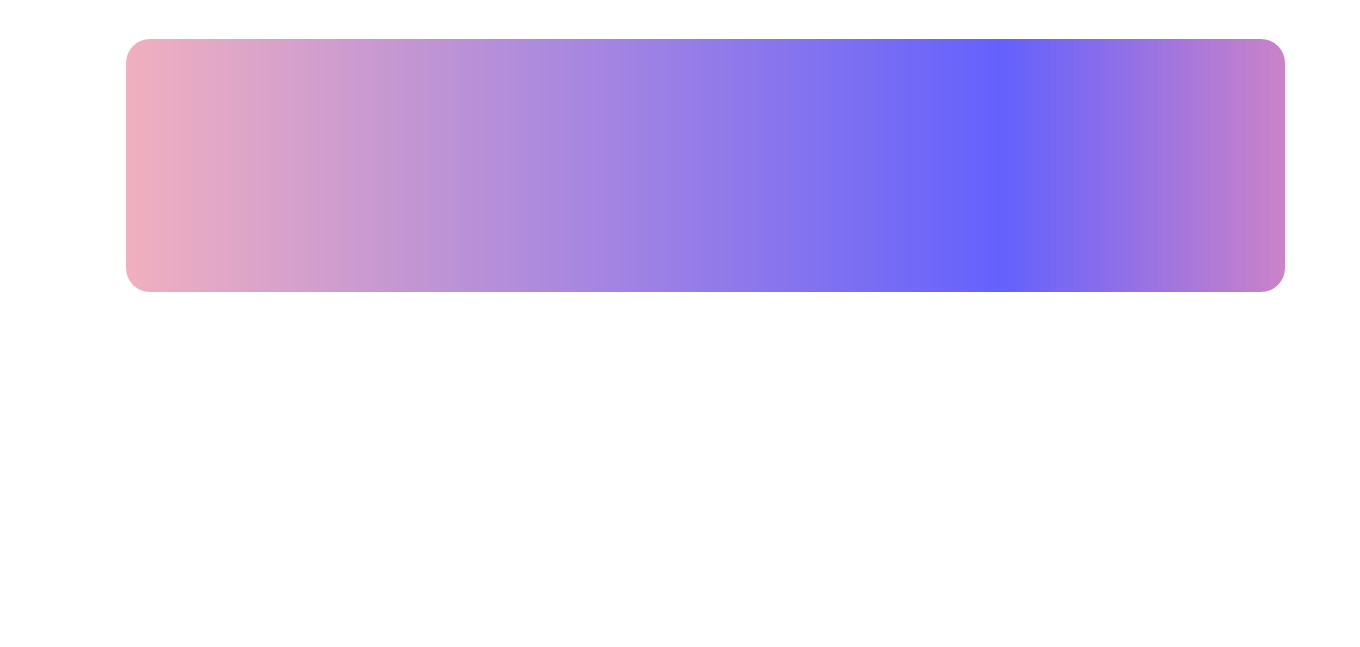
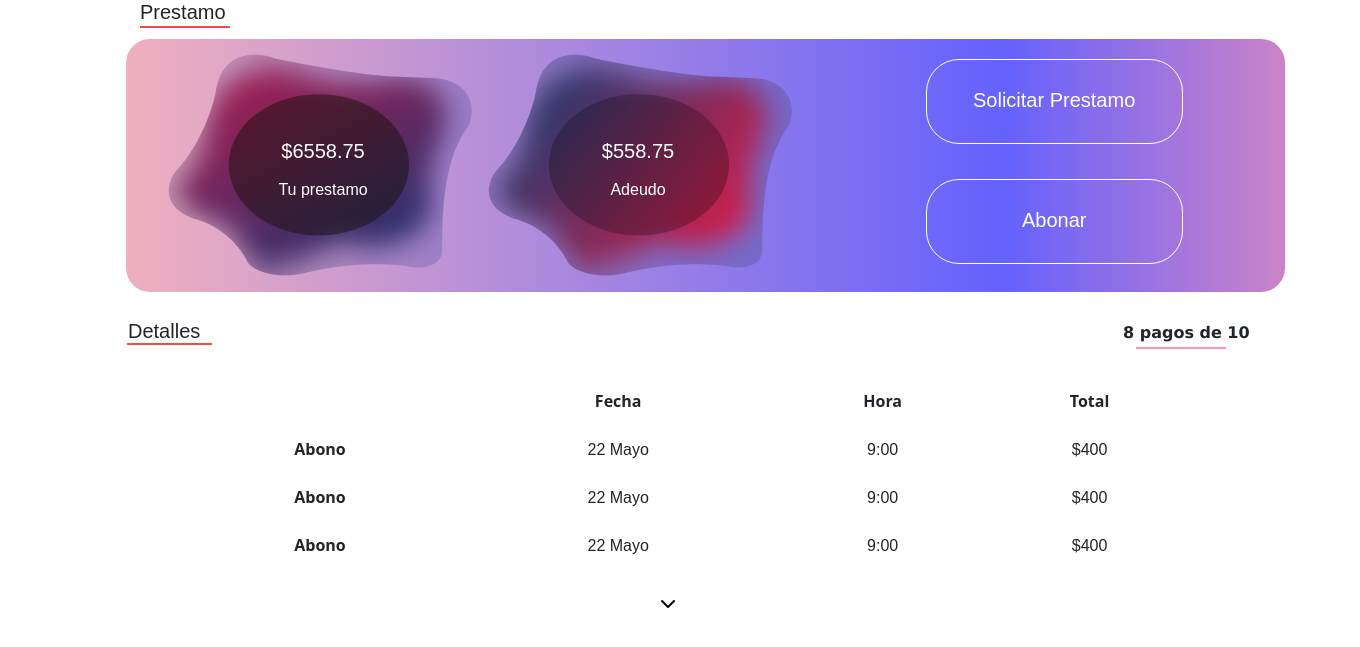
Before and after one commit to GilbertoMV/FinanceFlex, a PHP site: page /prestamos.html in a window 1360 px wide. Shown: the part 111-758 px from the top of the page. Run offline with PHP 8.4, Linux system fonts and the light colour scheme; some libraries are stand-ins or nearby versions; some web fonts are replaced.

Commit message:
prestamos y pag principal

```diff
--- a/prestamos.html
+++ b/prestamos.html
@@ -37,8 +37,71 @@
         </nav>
     </header>
     <section class="prest">
+        <h2>Prestamo</h2>
+        <div class="line"></div>
         <div class="prest-rec">
-
+            <div class="tuprest">
+                <img src="public/img/prst1.png" alt="">
+                <div class="prestamo">
+                    <h5>$6558.75</h5>
+                    <p>Tu prestamo</p>
+                </div>
+            </div>
+            <div class="abono">
+                <img src="public/img/prst2.png" alt="">
+                <div class="adeudo">
+                    <h5>$558.75</h5>
+                    <p>Adeudo</p>
+                </div>
+            </div>
+            <div class="solicitar">
+                <a href="#"><h2>Solicitar Prestamo</h2></a>
+            </div>
+            <div class="abo">
+                <a href="#"><h2>Abonar</h2></a>
+            </div>
+        </div>
+    </section>
+    <section class="detalles">
+        <h2>Detalles</h2>
+        <div class="line"></div>
+        <div class="pago">
+            <h4>8 pagos de 10</h4>
+            <div class="line"></div>
+        </div>
+        <div class="datalles">
+            <table>
+                <thead>
+                    <tr>
+                        <td></td>
+                        <td>Fecha</td>
+                        <td>Hora</td>
+                        <td>Total</td>
+                    </tr>
+                </thead>
+                <tbody>
+                    <tr>
+                        <td>Abono</td>
+                        <td class="chi">22 Mayo</td>
+                        <td class="chi">9:00</td>
+                        <td class="chi">$400</td>
+                    </tr>
+                    <tr>
+                        <td>Abono</td>
+                        <td class="chi">22 Mayo</td>
+                        <td class="chi">9:00</td>
+                        <td class="chi">$400</td>
+                    </tr>
+                    <tr>
+                        <td>Abono</td>
+                        <td class="chi">22 Mayo</td>
+                        <td class="chi">9:00</td>
+                        <td class="chi">$400</td>
+                    </tr>
+                </tbody>
+            </table>
+            <a href="#"><i class="fa-solid fa-chevron-down"></i></a>
         </div>
     </section>
 </body>
+</html>
--- a/public/css/main.css
+++ b/public/css/main.css
@@ -405,7 +398,157 @@ main .transacciones h2{
   font-size: 12px;
   margin-left: 10px;
 }
+/* Diseño Prestamos*/
+.prest h2{
+  font-family: var(--tipo-principal);
+  position: absolute;
+  margin-left: 140px;
+  font-size: 20px;
+}
+.prest .line{
+  margin-top: 97px;
+  margin-left: 100px;
+  width: 90px;
+}
+.prest-rec{
+  position:absolute;
+  width: 1159px;
+  height: 253px;
+  top: 150px;
+  left: 126px;
 
+  background: linear-gradient(270deg, rgba(252, 0, 60, 0.42)-12.08%, rgba(5, 0, 252, 0.62) 24.26%, #FFB8B8 108.23%);
+  border-radius: 24px;
+}
+.tuprest img{
+  position: absolute;
+  margin-top: -30px;
+}
+.abono img{
+  position:absolute;
+  margin-top: -30px;
+  margin-left: 320px;
+}
+.solicitar{
+  position: absolute;
+  width: 257px;
+  height: 85px;
+  left: 800px;
+  top: 20px;
+  color: #FFFFFF;
+  border: 1px solid #fff;
+  border-radius: 33px;
+}
+.solicitar h2{
+  position: absolute;
+  left: -94px;
+  top: 27.9px;
+  color: #fff;
+}
+.abo{
+  position: absolute;
+  width: 257px;
+  height: 85px;
+  left: 800px;
+  top: 140px;
+  color: #FFFFFF;
+  border: 1px solid #fff;
+  border-radius: 33px;
+}
+.abo h2{
+  position: absolute;
+  left: -45px;
+  color: #FFFFFF;
+  top: 27.9px;
+}
+.prestamo{
+  font-family: var(--tipo-principal);
+  color: #fff;
+  display: flex;
+  flex-direction: column;
+  align-items: center;
+  padding: 0px;
+  gap: 7.13px;
+
+  position: absolute;
+  width: 114px;
+  height: 47px;
+  left: 140px;
+  top: 100px;
+}
+.adeudo{
+  font-family: var(--tipo-principal);
+  color:#fff;
+  display: flex;
+  flex-direction: column;
+  align-items: center;
+  padding: 0px;
+  gap: 7.13px;
+
+  position: absolute;
+  width: 114px;
+  height: 47px;
+  left: 455px;
+  top: 100px;
+}
+.detalles{
+  position: absolute;
+  width:1108px;
+  height: 310px;
+  left: 114px;
+  top: 430px;
+}
+.detalles h2{
+  font-family: var(--tipo-principal);
+  position: absolute;
+  margin-left: 14px;
+  font-size: 20px;
+}
+.detalles .line{
+  left: 13px;
+  top: 24px;
+  width: 85px;
+}
+.pago{
+  position:absolute;
+  width: 200px;
+  height: 32px;
+  left: 1009px;
+  top: 4px;
+}
+.pago h4{
+  font-family: var(--tipo-secundaria);
+  font-size:medium;
+  font-weight:bold;
+}
+.pago .line{
+  width: 90px;
+  border: 1px solid rgba(252, 0, 60, 0.42);
+}
+.detalles table{
+  width: 1010px;
+  text-align: center;
+  margin-top: 70px;
+  margin-left: 70px;
+  overflow:hidden;
+  margin-bottom: 0px;
+}
+.detalles tr{
+  height: 3rem;
+  padding: 10px;
+  margin-left: 10px;
+  font-weight: bold;
+  margin-bottom: 30px;
+}
+.chi{
+  font-family: var(--tipo-principal);
+  font-weight:400;
+}
+.detalles a{
+  margin-top: 10px;
+  text-align: center;
+  color: black;
+}
 @media screen and (max-width:768px){
 
     .header .button{
```
Also changed, not shown: other parts of public/css/main.css (+19 -26 lines), main.html (+7 -7 lines), public/img/prst1.png (added), public/img/prst2.png (added), public/img/vectores.png (added), public/img/vectores.svg (deleted).
